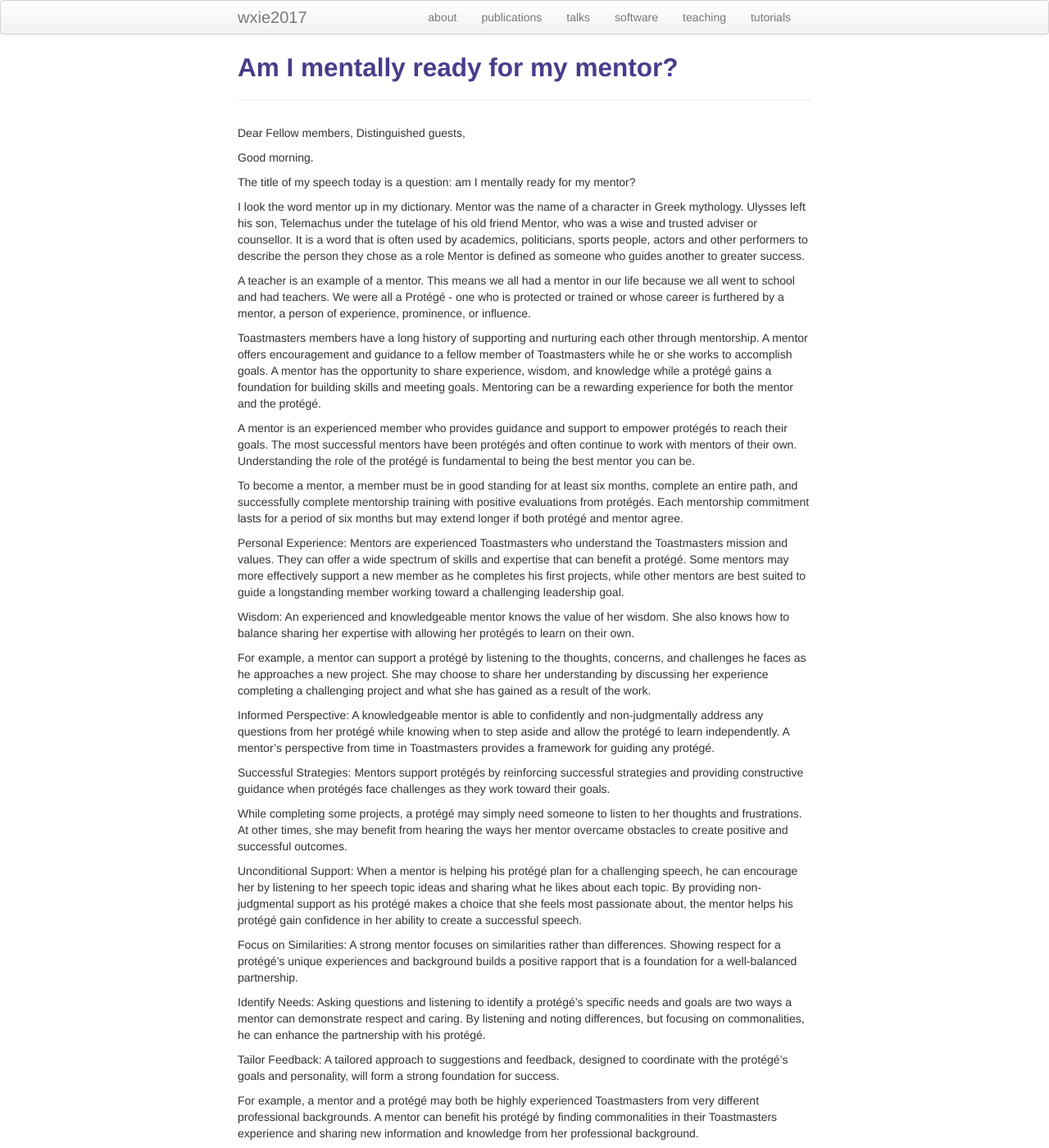
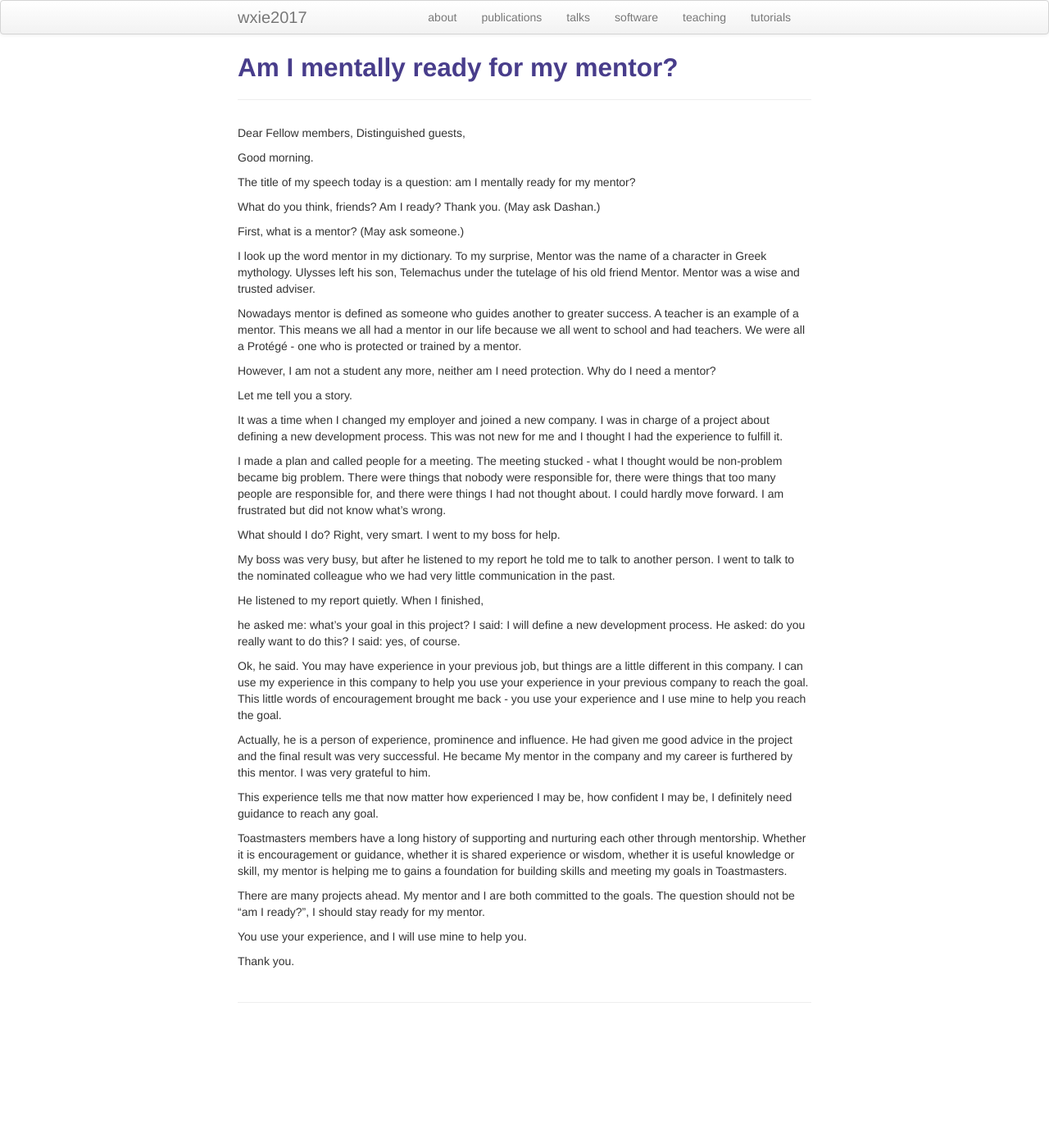
Before and after one commit to wxie2017/wxie2017.github.io, a Jekyll site: the page built from pages/speech/mentally_ready_for_mentor.md, in a window 1280 px wide and 1400 px high. Shown: the whole window at 82% size. Built offline with Jekyll 4.4.1, drawn with Linux system fonts in a browser that asks for light colours; some of the changed text lies outside the part shown.

Commit message:
improved version

```diff
--- a/pages/speech/mentally_ready_for_mentor.md
+++ b/pages/speech/mentally_ready_for_mentor.md
@@ -12,87 +12,70 @@ Good morning.
 
 The title of my speech today is a question: am I mentally ready for my mentor?
 
-I look the word mentor up in my dictionary. Mentor was the name of a character
-in Greek mythology. Ulysses left his son, Telemachus under the tutelage of his
-old friend Mentor, who was a wise and trusted adviser or counsellor. It is a
-word that is often used by academics, politicians, sports people, actors and
-other performers to describe the person they chose as a role Mentor is defined
-as someone who guides another to greater success.
+What do you think, friends? Am I ready?
+Thank you. (May ask Dashan.)
 
-A teacher is an example of a mentor. This means we all had a mentor in our life
-because we all went to school and had teachers. We were all a Protégé - one who
-is protected or trained or whose career is furthered by a mentor, a person of
-experience, prominence, or influence.
+First, what is a mentor? (May ask someone.)
 
-Toastmasters members have a long history of supporting and nurturing each other through mentorship. A mentor offers encouragement and guidance to a fellow member of Toastmasters while he or she works to accomplish goals. A mentor has the opportunity to share experience, wisdom, and knowledge while a protégé gains a foundation for building skills and meeting goals. Mentoring can be a rewarding experience for both the mentor and the protégé.
+I look up the word mentor in my dictionary. To my surprise, Mentor was the name
+of a character in Greek mythology. Ulysses left his son, Telemachus under the
+tutelage of his old friend Mentor. Mentor was a wise and trusted adviser.
 
-A mentor is an experienced member who provides guidance and support to empower protégés to reach their goals. The most successful mentors have been protégés and often continue to work with mentors of their own. Understanding the role of the protégé is fundamental to being the best mentor you can be.
+Nowadays mentor is defined as someone who guides another to greater success. A teacher
+is an example of a mentor. This means we all had a mentor in our life because we
+all went to school and had teachers. We were all a Protégé - one who is protected
+or trained by a mentor.
 
-To become a mentor, a member must be in good standing for at least six months, complete an entire path, and successfully complete mentorship training with positive evaluations from protégés. Each mentorship commitment lasts for a period of six months but may extend longer if both protégé and mentor agree.
+However, I am not a student any more, neither am I need protection. Why do I need
+a mentor?
 
-Personal Experience: Mentors are experienced Toastmasters who understand the Toastmasters mission and values. They can offer a wide spectrum of skills and expertise that can benefit a protégé. Some mentors may more effectively support a new member as he completes his first projects, while other mentors are best suited to guide a longstanding member working toward a challenging leadership goal.
+Let me tell you a story.
 
-Wisdom: An experienced and knowledgeable mentor knows the value of her wisdom. She also knows how to balance sharing her expertise with allowing her protégés to learn on their own.
+It was a time when I changed my employer and joined a new company. I was in charge
+of a project about defining a new development process. This was not new for me and
+I thought I had the experience to fulfill it.
 
-For example, a mentor can support a protégé by listening to the thoughts, concerns, and challenges he faces as he approaches a new project. She may choose to share her understanding by discussing her experience completing a challenging project and what she has gained as a result of the work.
+I made a plan and called people for a meeting. The meeting stucked - what I thought
+would be non-problem became big problem. There were things that nobody were responsible
+for, there were things that too many people are responsible for, and there were things
+I had not thought about. I could hardly move forward. I am frustrated but did not know
+what's wrong.
 
-Informed Perspective: A knowledgeable mentor is able to confidently and non-judgmentally address any questions from her protégé while knowing when to step aside and allow the protégé to learn independently. A mentor’s perspective from time in Toastmasters provides a framework for guiding any protégé.
+What should I do? Right, very smart. I went to my boss for help.
 
-Successful Strategies: Mentors support protégés by reinforcing successful strategies and providing constructive guidance when protégés face challenges as they work toward their goals.
+My boss was very busy, but after he listened to my report he told me to talk to another
+person. I went to talk to the nominated colleague who we had very little communication
+in the past.
 
-While completing some projects, a protégé may simply need someone to listen to her thoughts and frustrations. At other times, she may benefit from hearing the ways her mentor overcame obstacles to create positive and successful outcomes.
+He listened to my report quietly. When I finished,
 
-Unconditional Support: When a mentor is helping his protégé plan for a challenging speech, he can encourage her by listening to her speech topic ideas and sharing what he likes about each topic. By providing non-judgmental support as his protégé makes a choice that she feels most passionate about, the mentor helps his protégé gain confidence in her ability to create a successful speech.
+he asked me: what's your goal in this project?
+I said: I will define a new development process.
+He asked: do you really want to do this?
+I said: yes, of course.
 
-Focus on Similarities: A strong mentor focuses on similarities rather than differences. Showing respect for a protégé’s unique experiences and background builds a positive rapport that is a foundation for a well-balanced partnership.
+Ok, he said. You may have experience in your previous job, but things are a little
+different in this company. I can use my experience in this company to help you use
+your experience in your previous company to reach the goal. This little words of
+encouragement brought me back - you use your experience and I use mine to help you
+reach the goal.
 
-Identify Needs: Asking questions and listening to identify a protégé’s specific needs and goals are two ways a mentor can demonstrate respect and caring. By listening and noting differences, but focusing on commonalities, he can enhance the partnership with his protégé.
+Actually, he is a person of experience, prominence and influence. He had given me
+good advice in the project and the final result was very successful. He became My
+mentor in the company and my career is furthered by this mentor. I was very grateful
+to him.
 
-Tailor Feedback: A tailored approach to suggestions and feedback, designed to coordinate with the protégé’s goals and personality, will form a strong foundation for success.
+This experience tells me that now matter how experienced I may be, how confident I
+may be, I definitely need guidance to reach any goal.
 
-For example, a mentor and a protégé may both be highly experienced Toastmasters from very different professional backgrounds. A mentor can benefit his protégé by finding commonalities in their Toastmasters experience and sharing new information and knowledge from her professional background.
+Toastmasters members have a long history of supporting and nurturing each other through
+mentorship. Whether it is encouragement or guidance, whether it is shared experience or
+wisdom, whether it is useful knowledge or skill, my mentor is helping me to gains a
+foundation for building skills and meeting my goals in Toastmasters.
 
-Preparedness: Commitment is an essential requirement of a successful mentor–protégé relationship. This commitment can range from being prepared and on time for meetings to ensuring consistent communication.
+There are many projects ahead. My mentor and I are both committed to the goals. The question
+should not be "am I ready?", I should stay ready for my mentor.
 
-Presence: When circumstances dictate, a mentor may need to be available to provide additional opportunities for a protégé to practice an upcoming speech in-person. A mentor demonstrates commitment by being present when her protégé presents the speech to his or her club.
-
-The mentor–protégé relationship is often mutually beneficial. Because of Toastmasters unique system of club membership, many members in need of a mentor are accomplished in other places in their lives.
-
-The mentor–protégé relationship is often mutually beneficial. Because of Toastmasters unique system of club membership, many members in need of a mentor are accomplished in other places in their lives.
-
-    Adaptable, with a desire and willingness to learn
-
-    Seek to meet goals and overcome challenges
-
-    Willing to consider new ideas and suggestions
-
-    Open to receiving feedback
-
-    Prepared to reach out for guidance, learning, and to ask questions
-
-    Respectful of mentor's time and boundaries
-
-    Accountable for their own self-growth and development
-
-    Willing to share goals and information
-
-Members with all levels of experience can benefit from having a mentor. No matter how much experience a member has, she can grow and learn from having personalized support as she works toward goals.
-
-Through mentorship, protégés gain self-confidence and will often achieve at a higher rate than members without the encouragement and support of a mentor. One of the great, often hidden, benefits of working with a mentor is the opportunity to advance little-used talents. It is often through the encouragement of another that we share a talent others have never seen.
-
-Mentors and coaches are often thought of as having similar roles. The two positions can overlap, but are actually very different. Coaching can be part of mentorship, but mentors are not coaches.
-
-Coaches are responsible for protégés meeting a specific short-term goal. The type of goal that a coach can most effectively facilitate is skills-based and specific. For example, a coach can have a powerful impact when a member wants to enhance or develop his use of gestures when presenting a speech.
-
-Though a member is ultimately responsible for the accomplishment of his goals, a coach will take control of the method for reaching a single goal in the short-term. A coach may require a member to accomplish several steps in the process of meeting his goal. The two members may need to schedule multiple meetings over a short period of time to practice or review, depending on the goal.
-
-A mentor’s role is to support a protégé as he takes personal responsibility for working toward the accomplishment of broader goals over a sustained period of time.
-
-
-    How would you demonstrate reliability as a mentor?
-    What makes a mentor successful and effective?
-    List three to five ideal skills and attitudes of a successful protégé.
-    What traits do you have that you feel would be beneficial in a mentorship role?
-
+You use your experience, and I will use mine to help you.
 
 Thank you.
```
Also changed, not shown: other parts of pages/speech/mentally_ready_for_mentor.md (+1 -1 lines).
